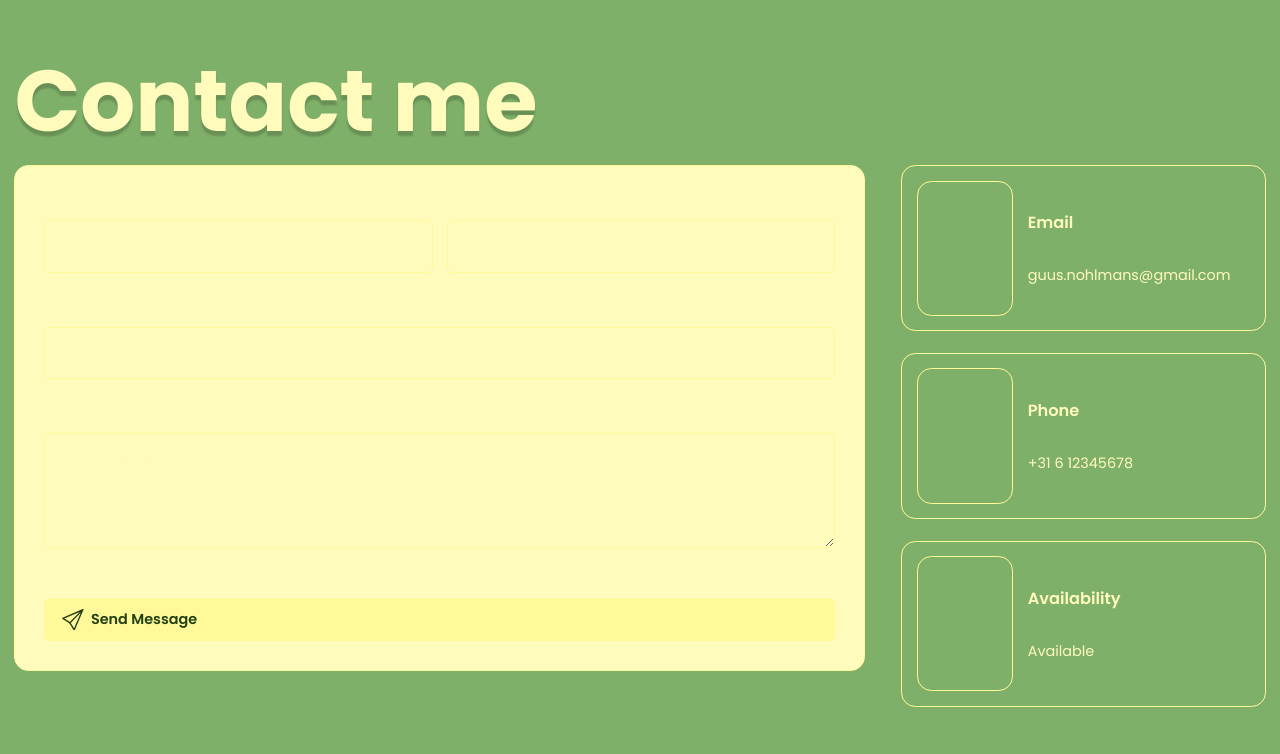
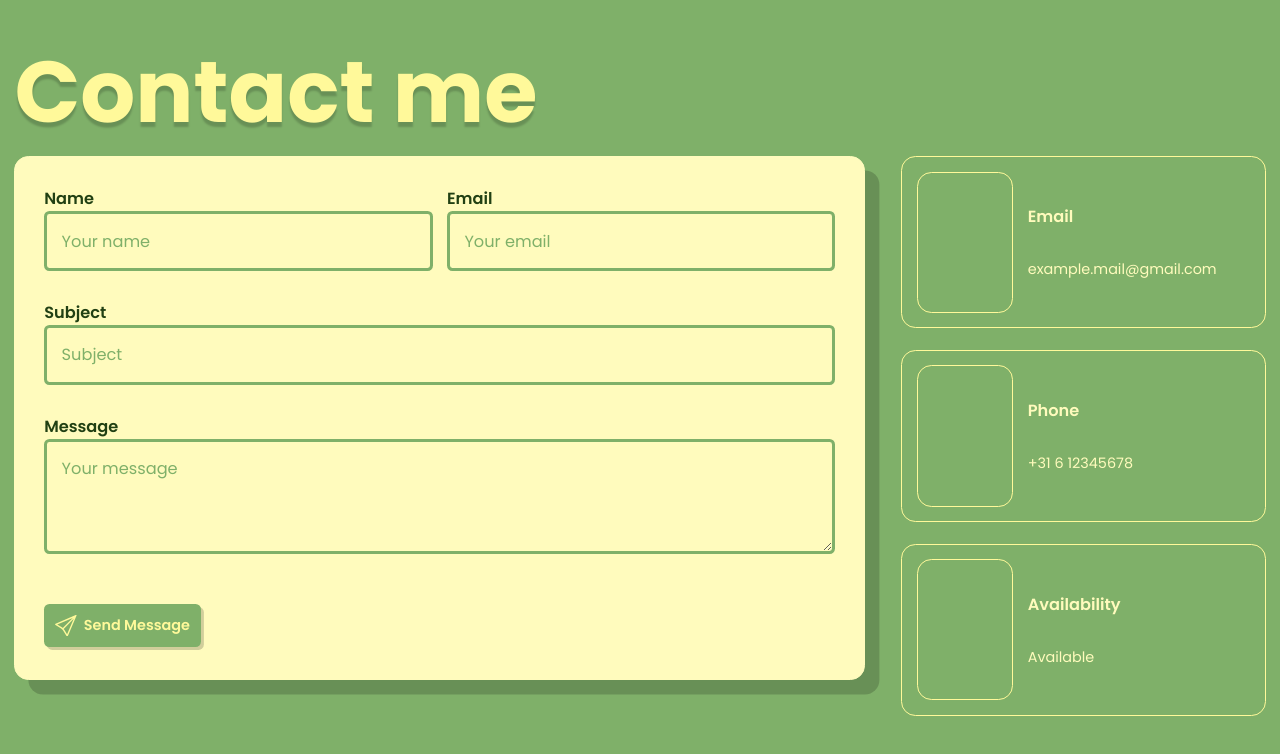
Before and after one commit to BeukerDipsy/Guus-Nohlmans-Portfolio, a Next.js app: page / in a window 1280 px wide. Shown: the part 3344-4098 px from the top of the page. Built offline with nearby package versions, Linux system fonts and the light colour scheme.

Commit message:
Fixed styling of ContactBox components

```diff
--- a/src/app/page.tsx
+++ b/src/app/page.tsx
@@ -59,7 +59,7 @@ export default function Home() {
         {/** Contact section **/}
         <section id="contact">
           <div className="flex flex-col justify-center min-h-screen w-full mx-auto w-full p-4">
-            <h1 className="text-[4rem] md:text-[6rem] [text-shadow:_0px_5px_2px_rgb(0_0_0_/_0.18)] font-bold text-left ">Contact me</h1>
+            <h1 className="text-[4rem] md:text-[6rem] [text-shadow:_0px_5px_2px_rgb(0_0_0_/_0.18)] text-secondaryYellow font-bold text-left ">Contact me</h1>
             <ContactBox />
           </div>
         </section>
--- a/src/components/ContactBox/InputField.tsx
+++ b/src/components/ContactBox/InputField.tsx
@@ -1,11 +1,11 @@
 export default function InputField({ FieldName, placeholder }: { FieldName: string, placeholder: string }) {
   return (
-    <div className="w-full mb-4">
+    <div className="w-full mb-4 text-secondaryGreen">
       <label className="block font-semibold text-lg">{FieldName}</label>
       {FieldName === "Message" ? (
-        <textarea placeholder={placeholder} className="w-full p-4 rounded-md border border-secondaryYellow mb-4 h-32"></textarea>
+        <textarea placeholder={placeholder} className="placeholder:text-primaryGreen text-secondaryGreen border-primaryGreen w-full p-4 text-lg rounded-md border-3 bg-primaryYellow mb-4 h-32 outline-none focus:border-secondaryGreen focus:border-3"></textarea>
       ) : (
-        <input type={FieldName === "Email" ? "email" : "text"} placeholder={placeholder} className="w-full p-4 rounded-md border border-secondaryYellow " />
+        <input type={FieldName === "Email" ? "email" : "text"} placeholder={placeholder} className="placeholder:text-primaryGreen w-full p-4 text-lg rounded-md border-3 text-secondaryGreen border-primaryGreen bg-primaryYellow outline-none focus:border-secondaryGreen focus:border-3" />
       )}
     </div>
   );
--- a/src/components/ContactBox/contactBox.tsx
+++ b/src/components/ContactBox/contactBox.tsx
@@ -1,21 +1,26 @@
+
+
+import { useState } from "react";
 import InfoBox from "./InfoBox";
 import InputField from "./InputField";
 
 
 export default function ContactBox() {
+  const [fillColor, setFillColor] = useState(["#FFF99A"]);
+
   return (
 
     <div className="flex row">
       {/** Een grote component **/}
-      <div className=" w-[68%] p-8 rounded-2xl border border-secondaryYellow bg-primaryYellow flex flex-col gap-4 mb-10 ">
+      <div className="w-[68%] p-8 rounded-2xl border bg-primaryYellow flex flex-col gap-4 mb-10 shadow-[1rem_1rem_0_rgba(0,0,0,0.18)] ">
         <div className="flex flex-row gap-4">
           <InputField FieldName="Name" placeholder="Your name" />
           <InputField FieldName="Email" placeholder="Your email" />
         </div>
         <InputField FieldName="Subject" placeholder="Subject" />
         <InputField FieldName="Message" placeholder="Your message" />
-        <button className="bg-secondaryYellow flex flex-row gap-2 text-secondaryGreen font-semibold p-3 rounded-md hover:bg-yellow-400 transition cursor-pointer">
-          <svg fill="#214013" viewBox="0 0 32 32" version="1.1" xmlns="http://www.w3.org/2000/svg" className="w-6 h-6 ml-2">
+        <button className="mr-auto bg-primaryGreen flex flex-row gap-2 text-secondaryYellow font-semibold p-3 rounded-md hover:bg-yellow-400 hover:text-secondaryGreen transition cursor-pointer shadow-[0.2rem_0.2rem_0_rgba(0,0,0,0.18)] active:shadow-none active:transition-none active:ml-[0.2rem] active:mt-[0.2rem] mb-[0.2rem] active:mb-0 transition-colors transition-[fill]" onMouseOver={() => setFillColor(["#214013"])} onMouseOut={() => setFillColor(["#FFF99A"])}  >
+          <svg fill={fillColor[0]} viewBox="0 0 32 32" version="1.1" xmlns="http://www.w3.org/2000/svg" className="w-6 h-6 transition">
             <path d="M31.376 0c-0.191 0-0.422 0.054-0.691 0.168l-29.833 12.659c-1.074 0.456-1.142 1.334-0.151 1.951l8.43 5.251c0.991 0.617 2.301 1.94 2.912 2.939l5.053 8.274c0.29 0.474 0.64 0.71 0.977 0.71 0.372 0 0.727-0.286 0.97-0.851l12.758-29.805c0.345-0.808 0.148-1.296-0.426-1.297zM10.174 18.248l-6.833-4.257 22.925-9.726-14.756 15.006c-0.451-0.4-0.909-0.757-1.337-1.023zM17.898 28.602l-4.076-6.672c-0.241-0.394-0.558-0.814-0.912-1.231l14.825-15.075z"></path>
           </svg>
           Send Message
@@ -24,7 +29,7 @@ export default function ContactBox() {
 
       {/** Components per box **/}
       <div className="pl-10 space-y-6 flex flex-col w-[32%]  ">
-        <InfoBox title="Email" description="guus.nohlmans@gmail.com" />
+        <InfoBox title="Email" description="example.mail@gmail.com" />
         <InfoBox title="Phone" description="+31 6 12345678" />
         <InfoBox title="Availability" description="Available" />
       </div>
```
